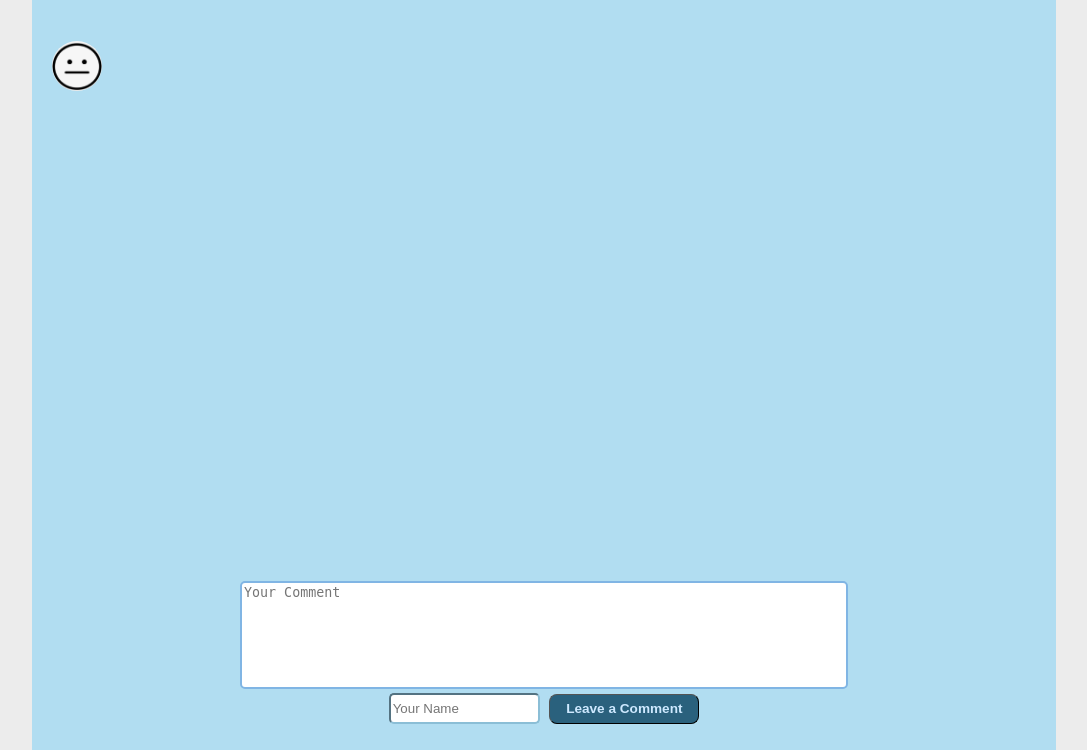
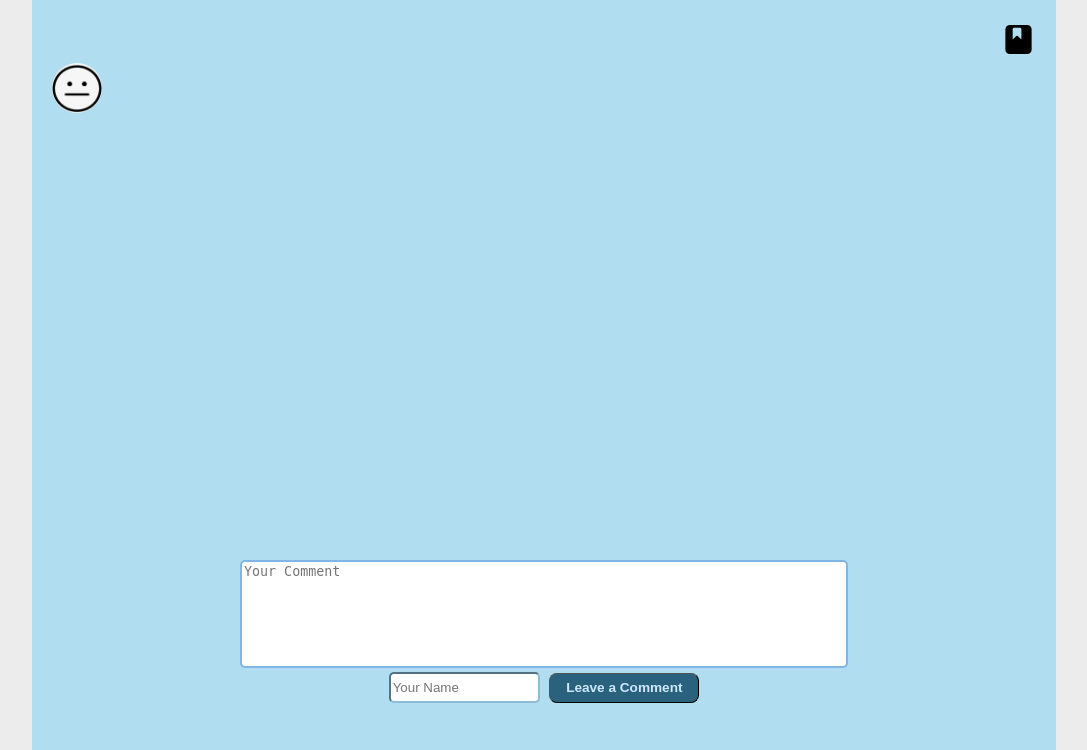
Before and after one commit to serious-pavel/personal_site, a Django app: template posts/templates/posts/post.html in a window 1280 px wide. Shown: the part 50-800 px from the top of the page, without its empty margins (96-1183 px from the left). Run offline with Django 5.2, Linux system fonts and the light colour scheme; the template is opened without the code that fills it: values that come from a table or form of the project are taken from there, others are empty; some web fonts are replaced.

Commit message:
add stylized button for deleting from the read later list

```diff
--- a/posts/static/posts/css/post_style.css
+++ b/posts/static/posts/css/post_style.css
@@ -157,3 +157,28 @@ input#id_comment_author:focus {
 .comment-content {
   font-size: smaller;
 }
+
+.container-button {
+  background: none;
+  color: inherit;
+  border: none;
+  padding: 0;
+  font: inherit;
+  cursor: pointer;
+  outline: inherit;
+  background-size: 35px 35px;
+  width: 35px;
+  height: 35px;
+}
+
+.container-button {
+  background-image: url("../img/book-svgrepo-com.svg");
+}
+
+.container-button:hover {
+  background-image: url("../img/book-minus-svgrepo-com.svg");
+}
+
+.container-button:active {
+  background-image: url("../img/book-minus-svgrepo-com-active.svg");
+}
--- a/posts/templates/posts/post.html
+++ b/posts/templates/posts/post.html
@@ -8,7 +8,13 @@
 {% block title %}{{ blog_post.title|title }}{% endblock title %}
 {% block content %}
     <div class="post-section">
+    <div class="post-header">
         <h1>{{ blog_post.title|upper }}</h1>
+        <form action="{{ request.path }}" method="post">
+            {% csrf_token %}
+            <button class="container-button"></button>
+        </form>
+    </div>
         <div class="post-header">
             <div class="post-header">
                 <img src="{% if blog_post.author.image %}
```
Also changed, not shown: posts/static/posts/img/book-minus-svgrepo-com-active.svg (added), posts/static/posts/img/book-minus-svgrepo-com.svg (added), posts/static/posts/img/book-svgrepo-com.svg (added).
